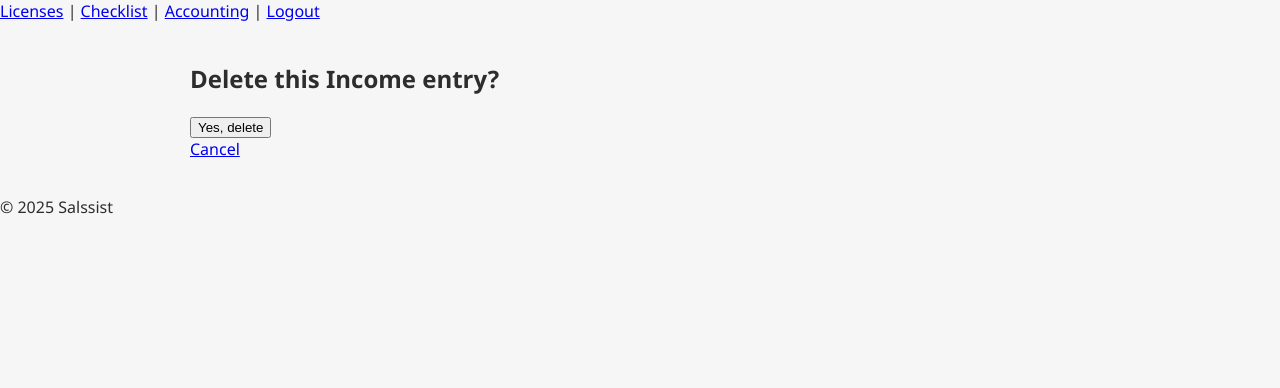
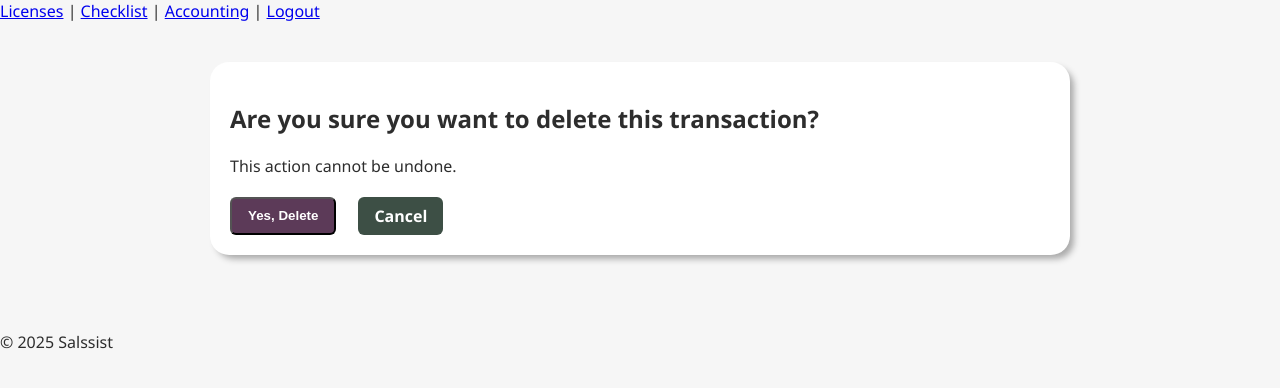
Before and after one commit to shakieraearvin/django-crud-app-salssist, a Django app: page /accounting/1/delete/ in a window 1280 px wide. Shown: the top 388 px of the page. Run offline with Django 5.2, Linux system fonts and the light colour scheme; a user stored in the database is signed in; tables that the repository leaves empty hold one stand-in row (values such as "Sample post").

Commit message:
added styling for delete confirm pages

```diff
--- a/main_app/templates/accountants/delete_confirm.html
+++ b/main_app/templates/accountants/delete_confirm.html
@@ -1,12 +1,18 @@
 {% extends 'base.html' %}
 
 {% block content %}
-  <h2>Delete this {{ accountant.get_type_display }} entry?</h2>
+  <div class="container">
+    <div class="card">
+      <h2>Are you sure you want to delete this transaction?</h2>
+      <p>This action cannot be undone.</p>
 
-  <form method="POST">
-    {% csrf_token %}
-    <button type="submit">Yes, delete</button>
-  </form>
-
-  <a href="{% url 'accounting-detail' accountant.pk %}">Cancel</a>
+      <form method="POST">
+        {% csrf_token %}
+        <div class="action-buttons">
+          <button type="submit" class="btn plum">Yes, Delete</button>
+          <a href="{% url 'license-detail' object.pk %}" class="btn secondary">Cancel</a>
+        </div>
+      </form>
+    </div>
+  </div>
 {% endblock %}
```
Also changed, not shown: main_app/templates/checklists/delete_confirm.html (+13 -7 lines), main_app/templates/licenses/delete_confirm.html (+13 -7 lines).
